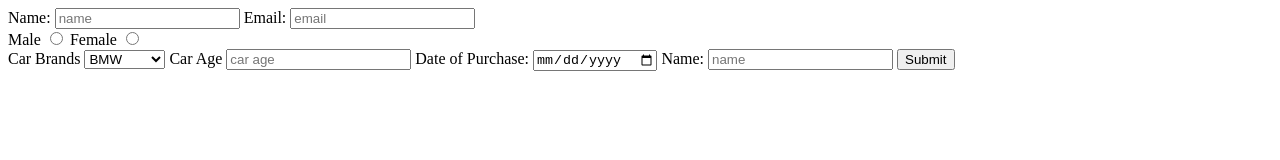
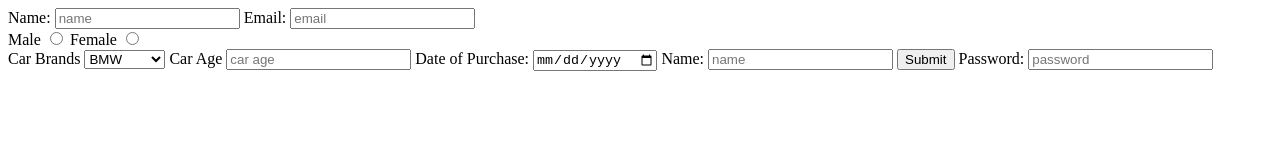
Before and after one commit to acciojob/car-insurance-form-rhutiksahu12, a website: page main.html in a window 1280 px wide. Drawn offline with Linux system fonts and the light colour scheme.

Commit message:
created a submission

```diff
--- a/main.html
+++ b/main.html
@@ -37,6 +37,8 @@
 		<label for="name">Name:</label>
 		<input placeholder="name" id="#name">
 		<button type="submit">Submit</button>
+		<label for="password">Password:</label>
+		<input type="password" id="#password" placeholder="password" required>
 	</form>
     <script type="text/javascript" src="./script.js">
 </script>
```
